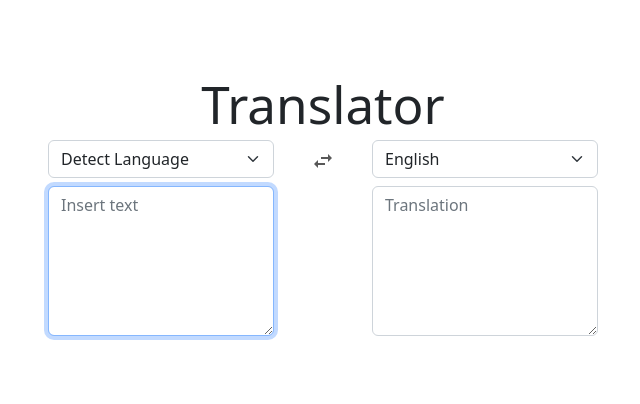
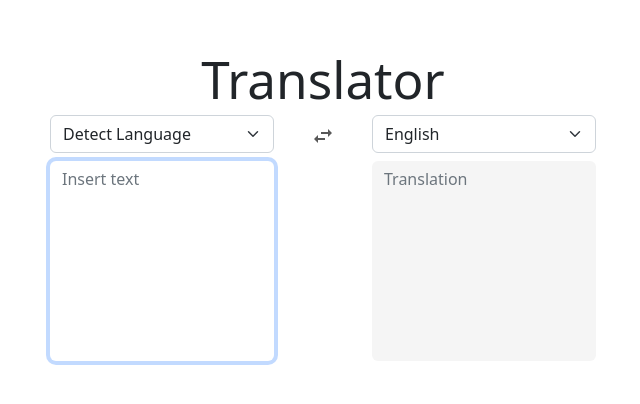
Before and after one commit to oscarsangpa/translator-chatgpt, a React (Vite) app: page / in a window 1280 px wide. Shown: the part 194-598 px from the top of the page, without its empty margins (317-957 px from the left). Built offline with nearby package versions, Linux system fonts and the light colour scheme.

Commit message:
feat: control placeholder from textarea component and add loading when whrite on it

```diff
--- a/src/components/TextArea.tsx
+++ b/src/components/TextArea.tsx
@@ -1,27 +1,46 @@
 import { Form } from "react-bootstrap";
 import { SectionType } from "../types.d";
+import React from "react";
 
 interface TextAreaProps {
   type: SectionType;
-  placeholder: string;
   loading?: boolean;
   value: string;
   onChange: (value: string) => void;
 }
 
-const TextArea = ({
+const commonStyles = { border: 0, height: "200px", resize: "none" };
+
+const getPlaceholder = ({
   type,
-  placeholder,
   loading,
-  value,
-  onChange,
-}: TextAreaProps) => {
+}: {
+  type: SectionType;
+  loading?: boolean;
+}) => {
+  if (type === SectionType.From) return "Insert text";
+  if (loading === true) return "Loading...";
+  return "Translation";
+};
+
+const TextArea = ({ type, loading, value, onChange }: TextAreaProps) => {
+  const styles =
+    type === SectionType.To
+      ? { ...commonStyles, backgroundColor: "#f5f5f5" }
+      : commonStyles;
+
+  const handleChange = (event: React.ChangeEvent<HTMLTextAreaElement>) => {
+    onChange(event.target.value);
+  };
+
   return (
     <Form.Control
       as="textarea"
       autoFocus={type === SectionType.From}
-      placeholder={placeholder}
-      style={{ height: "150px" }}
+      placeholder={getPlaceholder({ type, loading })}
+      style={styles}
+      value={value}
+      onChange={handleChange}
     />
   );
 };
--- a/src/pages/Translator.tsx
+++ b/src/pages/Translator.tsx
@@ -13,6 +13,7 @@ export const Translator = () => {
     toLanguage,
     fromText,
     result,
+    loading,
     interchangeLanguages,
     setToLanguage,
     setFromText,
@@ -32,7 +33,6 @@ export const Translator = () => {
             />
             <TextArea
               type={SectionType.From}
-              placeholder="Insert text"
               value={fromText}
               onChange={setFromText}
             />
@@ -56,7 +56,7 @@ export const Translator = () => {
             />
             <TextArea
               type={SectionType.To}
-              placeholder="Translation"
+              loading={loading}
               value={result}
               onChange={setResult}
             />
```
